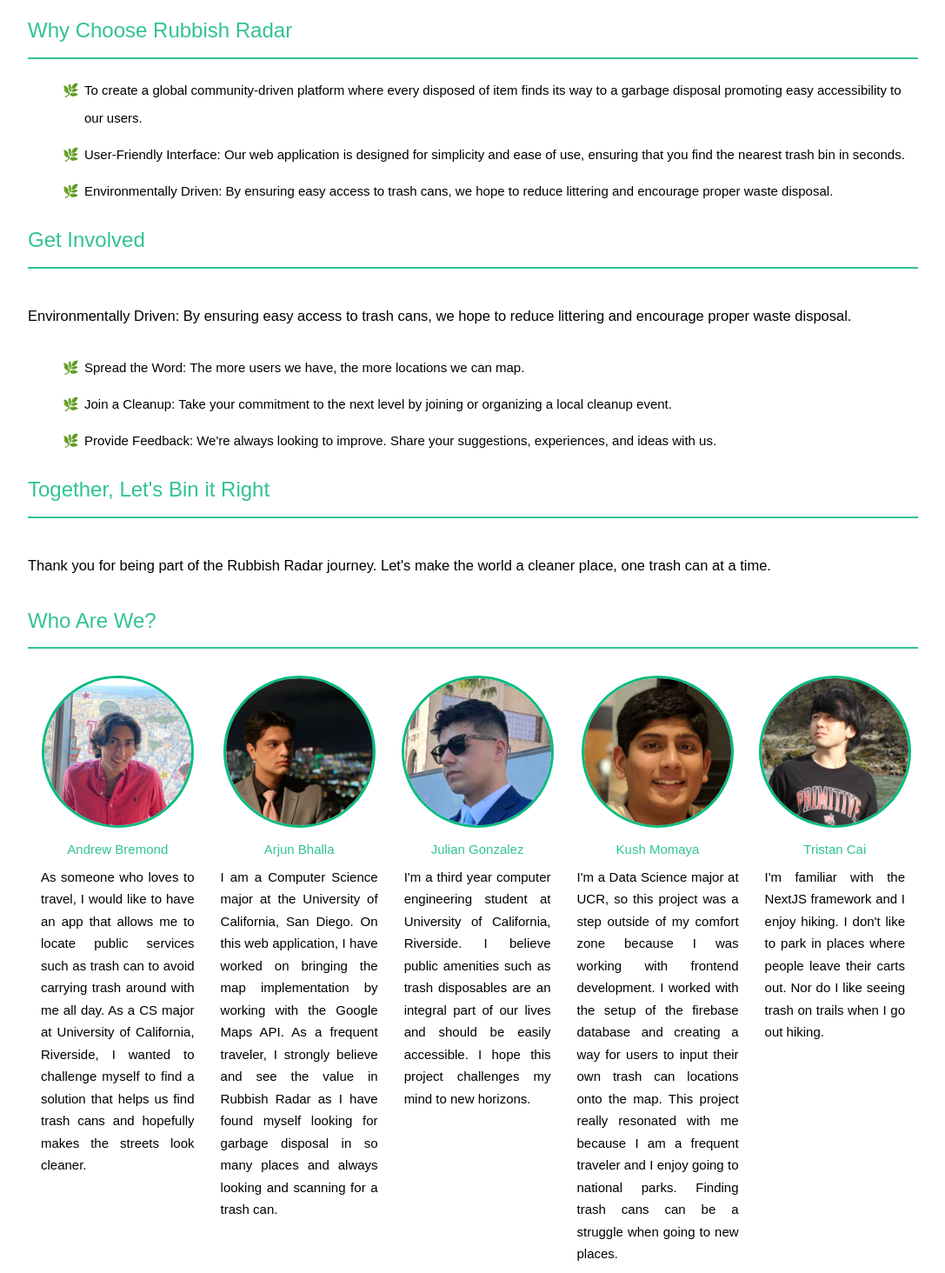
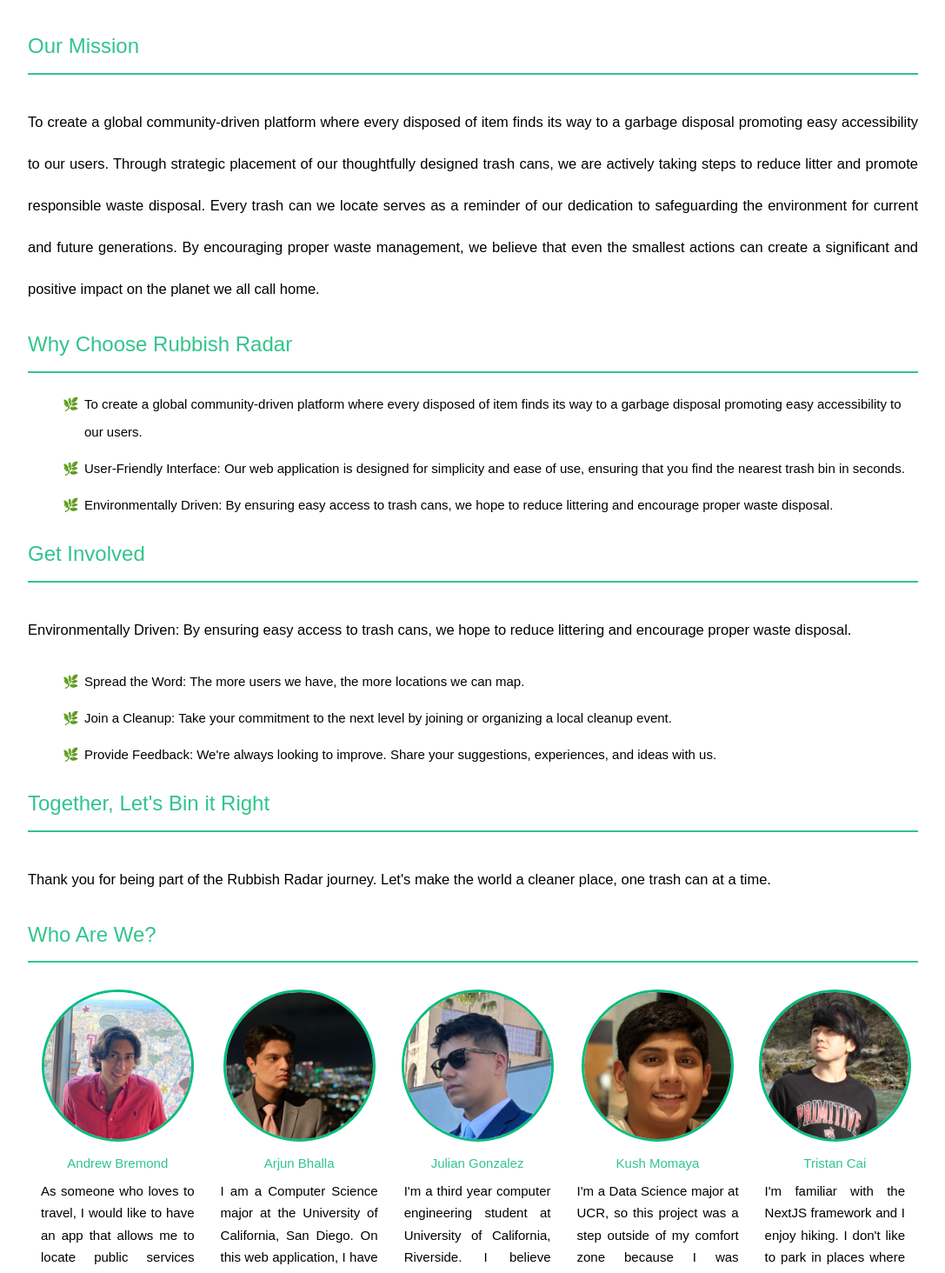
Before and after one commit to Andrew-Bremond/Rubbish-Radar, a Vue app: page /about in a window 1280 px wide. Shown: the part 784-2248 px from the top of the page at 87% size, without its empty margins (96-1183 px from the left). Built offline with nearby package versions, Linux system fonts and the light colour scheme.

Commit message:
fixed the spacing header issue, cleared up some of the main css, added links to the pictures on the about page, added some css styling

```diff
--- a/src/App.vue
+++ b/src/App.vue
@@ -4,13 +4,11 @@
 </script>
 
 <template>
-  <header>
-      <nav>
-        <RouterLink to = "/"> Home </RouterLink>
-        <RouterLink to = "/about"> About </RouterLink>
-        <RouterLink to = "/UserAuth"> Login / SignUp </RouterLink>
-      </nav>
-  </header>
+    <nav>
+      <RouterLink to = "/"> Home </RouterLink>
+      <RouterLink to = "/about"> About </RouterLink>
+      <RouterLink to = "/UserAuth"> Login / SignUp </RouterLink>
+    </nav>
   <RouterView/>
 
 </template>
--- a/src/assets/main.css
+++ b/src/assets/main.css
@@ -8,15 +8,16 @@
   flex-direction: column;
   align-items: center;
   justify-content: center;
-  height: 175vh;
+  /* height: 175vh; */
 }
 
-.About {
+.about {
   padding: 40px 10%;
   display: flex;
   flex-direction: column;
   justify-content: space-between;
-  height: 100vh;
+  margin-top: 2.5%;
+  /* height: 100vh; */
 }
 
 #pfp {
@@ -56,7 +57,7 @@
   padding-bottom: 15px;
   margin-bottom: 20px;
   font-size: 2.5em;
-  margin-top: 25rem;
+  /* margin-top: 25rem; */
   text-align: left;
 }
 
@@ -115,10 +116,6 @@
   }
 }
 
-.about {
-  padding: 40px 10%;
-}
-
 ul {
   margin-bottom: 20px;
   list-style-type: none;
@@ -152,6 +149,10 @@
   min-height: 30px;
   font-family: Arial, Helvetica, sans-serif;
   font-size: 110%;
+  margin-left: 2px;
+  margin-right: 2px;
+  margin-top: 2px;
+  margin-bottom: 2px;
 }
 
 button:hover {
--- a/src/views/About.vue
+++ b/src/views/About.vue
@@ -29,6 +29,11 @@
       <p>
         To create a global community-driven platform where every disposed of item
         finds its way to a garbage disposal promoting easy accessibility to our users.
+        Through strategic placement of our thoughtfully designed trash cans, we are actively
+        taking steps to reduce litter and promote responsible waste disposal. Every trash can
+        we locate serves as a reminder of our dedication to safeguarding the environment for
+        current and future generations. By encouraging proper waste management, we believe that
+        even the smallest actions can create a significant and positive impact on the planet we all call home.
       </p>
 
       <h2> Why Choose Rubbish Radar </h2>
@@ -111,11 +116,16 @@
 
       <table>
         <tr> <!--pics-->
-          <td> <img id = "pfp" src="../images/andrew.jpg" alt="andrew_pic" > </td>
-          <td> <img id = "pfp" src="../images/arjun.jpg" alt="arjun_pic" > </td>
-          <td> <img id = "pfp" src="../images/julian.jpg" alt="julian_pic" > </td>
-          <td> <img id = "pfp" src="../images/kush.jpg" alt="kush_pic" > </td>
-          <td> <img id = "pfp" src="../images/tristan.jpg" alt="tristan_pic" > </td>
+          <td> <a href="https://www.linkedin.com/in/andrew-bremond-469731223/" target="blank">
+            <img id = "pfp" src="../images/andrew.jpg" alt="andrew_pic" > </a> </td>
+          <td> <a href="https://www.linkedin.com/in/arjun-bhalla-3bb2aa210/" target="_blank">
+            <img id = "pfp" src="../images/arjun.jpg" alt="arjun_pic" > </a> </td>
+          <td> <a href="https://www.linkedin.com/in/julian-gonzalez-b49665203/" target="_blank">
+            <img id = "pfp" src="../images/julian.jpg" alt="julian_pic" > </a> </td>
+          <td> <a href="https://www.linkedin.com/in/kush-momaya/" target="_blank">
+            <img id = "pfp" src="../images/kush.jpg" alt="kush_pic" > </a> </td>
+          <td> <a href="https://www.linkedin.com/in/torisutan/" target="_blank">
+            <img id = "pfp" src="../images/tristan.jpg" alt="tristan_pic" > </a> </td>
         </tr>
         <tr> <!--names-->
           <td><a href="https://www.linkedin.com/in/andrew-bremond-469731223/" target="blank"> Andrew Bremond </a></td>
--- a/src/views/Home.vue
+++ b/src/views/Home.vue
@@ -5,7 +5,7 @@
     <div id="map"></div>
       <body>
         <div class="userInput">
-          <h1>Add Trash Can</h1>
+          <h1 style="text-align: center;">Add Trash Can</h1>
           <br>
           <input v-model="additionalInfo" placeholder="Info About Location">
           <br>
@@ -466,5 +466,10 @@
     height: 80vh;
     width: 80vw;
     color: black;
+    margin-top: 30%;
+  }
+  .userInput{
+    margin-bottom: 20%;
+    margin-top: 10%;
   }
 </style>
--- a/src/views/UserAuth.vue
+++ b/src/views/UserAuth.vue
@@ -3,9 +3,9 @@
         <template v-if="!userLoggedIn">
             <h2 style="text-align: center;">Login / Sign Up</h2>
       <!-- TODO: We should hide this if a user is already logged in and show logout instead -->
-      Email: <input type="text" style="text-align: left; margin-left: 10%;" v-model.trim="email" />
+      Email: <input type="text" style="text-align: left; margin-left: 10%;" v-model.trim="email" placeholder="example@email.com"/>
       <br>
-      Password: <input type="password" v-model.trim="password" />
+      Password: <input type="password" v-model.trim="password" placeholder="password"/>
       <tempalte v-if="password != null && password.length != 0 && password.length < 6" style="color:red">
         <br>Your password must be at least 6 characters
       </tempalte>
@@ -125,3 +125,9 @@
   }
 }
 </script>
+
+<style>
+    .userLogin {
+        margin-top: 10%;
+    }
+</style>
```
